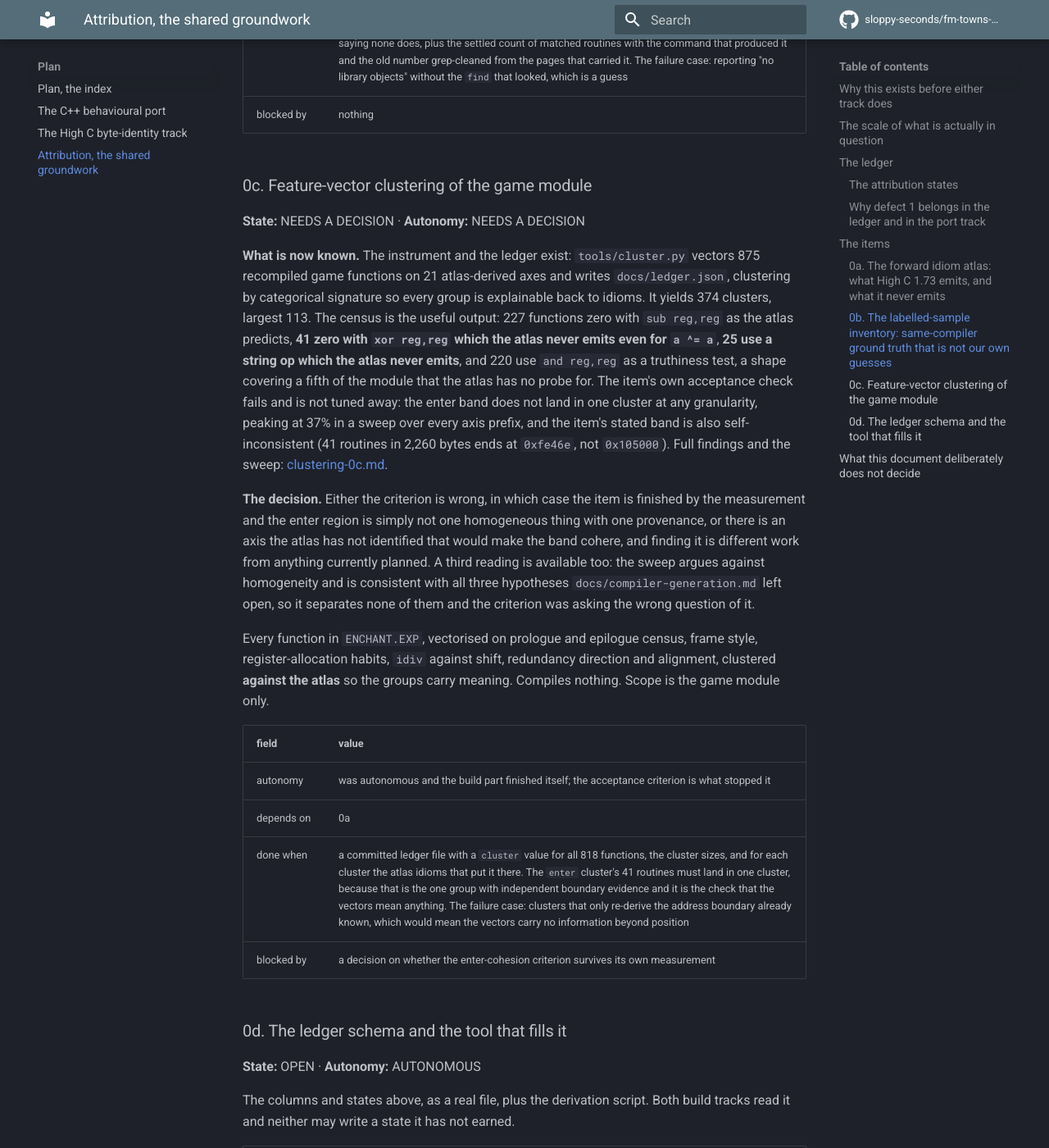
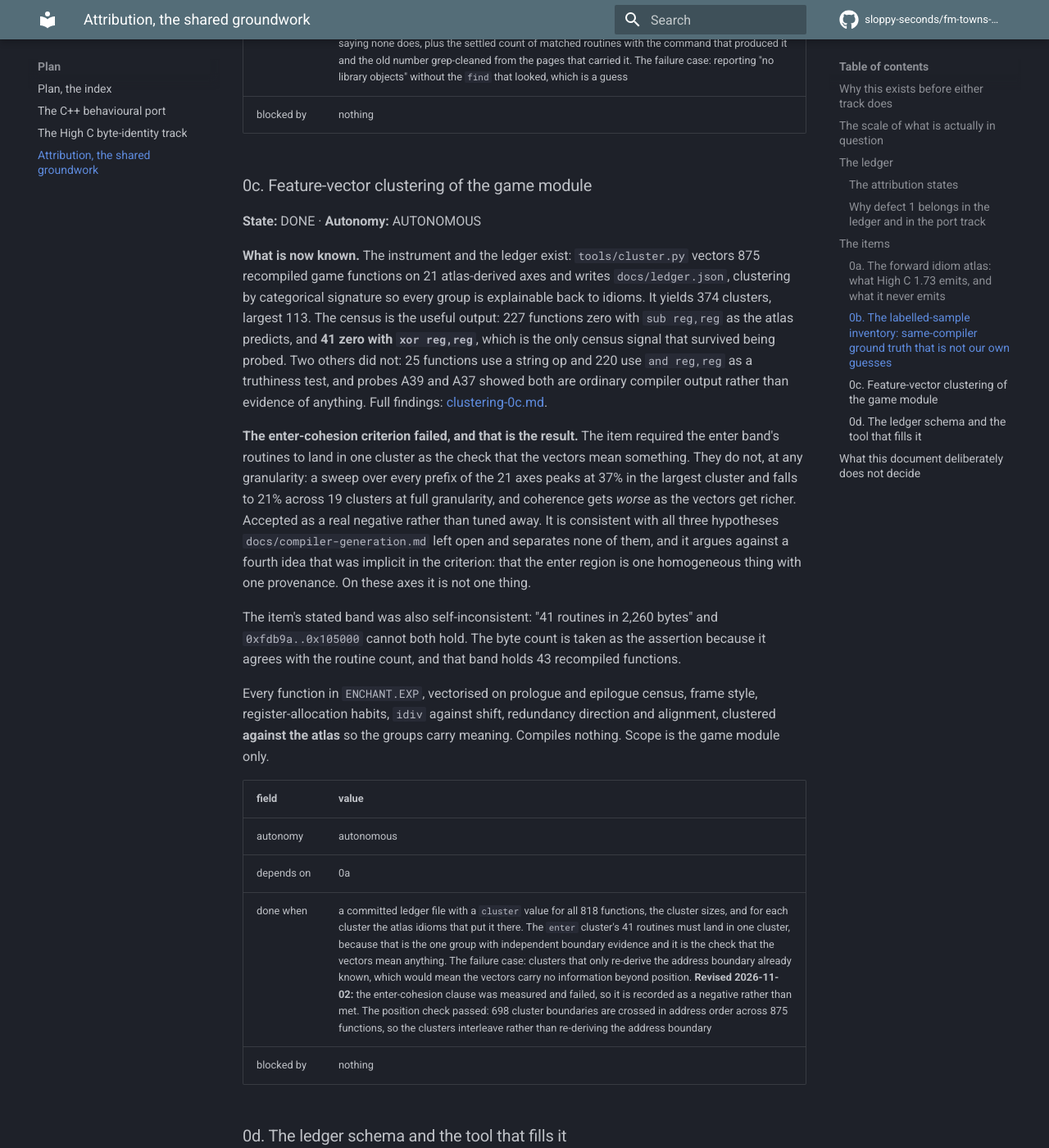
Before and after one commit to sloppy-seconds/fm-towns-ultima, an MkDocs documentation site: the page built from docs/plan-attribution.md, in a window 1280 px wide and 1400 px high, scrolled down 5588 px. Shown: the whole window at 82% size. Built offline with MkDocs 1.6.1 and Material for MkDocs 9.7.7, drawn with Linux system fonts in a browser that asks for light colours; comment, search, counter and statistics services are not loaded; some of the changed text lies outside the part shown.

Commit message:
attribution 0c: the enter-cohesion result is accepted as a negative, and 0d and 12b unblock
Paul's call: accept the measurement rather than hunt for an axis. The enter band does
not cohere at any granularity, the sweep shows coherence falling as axes are added,
and the criterion was asking the region to be one homogeneous thing with one
provenance, which nothing else in the repository supports. Recorded as a negative,
not tuned away.

What it does NOT do is separate the three hypotheses compiler-generation.md left open
(older MetaWare library, different compiler, hand-written assembly). All three would
look like this. Separating them needs the never-emits list pointed at individual
routines, which is hand-asm-positive work and not clustering work.

Also corrected two claims in the 0c summary that the atlas later refuted: 25
functions using a string op and 220 using `and reg,reg` are ordinary compiler output
(A39 and A37), not evidence. Only the 41 xor-zeroing functions survived being probed.

0d and 12b are now startable. Their dependency rows said so in prose but plancheck
could not act on it, which exposed a defect in the tool:

`plancheck --todo` listed every item that DECLARED a dependency, whether or not that
dependency was satisfied. So 0d stayed "held back by item order" with 0c finished, and
so did 4a with 1a finished, and every item depending on any completed prerequisite.
It now resolves the ids and holds an item only when it is still open, declares a
dependency, and at least one of those dependencies is not DONE. A dependency on an
unknown id counts as unmet, because that is a typo and treating it as satisfied would
hide it.

Verified by injection: setting 1a back to OPEN returned 4a to the held list, and
restoring it removed 4a again. Held list went from 17 items to 4, and the four that
remain (2b, 11b, 11c, 12c) each depend on something genuinely unfinished.

```diff
--- a/docs/plan-attribution.md
+++ b/docs/plan-attribution.md
@@ -178,25 +178,27 @@ This item also settles the seven-or-ten count: it produces the definitive list o
 
 ### 0c. Feature-vector clustering of the game module
 
-**State:** NEEDS A DECISION · **Autonomy:** NEEDS A DECISION
+**State:** DONE · **Autonomy:** AUTONOMOUS
 
 **What is now known.** The instrument and the ledger exist: `tools/cluster.py` vectors 875 recompiled game
 functions on 21 atlas-derived axes and writes `docs/ledger.json`, clustering by categorical signature so every
 group is explainable back to idioms. It yields 374 clusters, largest 113. The census is the useful output: 227
-functions zero with `sub reg,reg` as the atlas predicts, **41 zero with `xor reg,reg` which the atlas never
-emits even for `a ^= a`**, **25 use a string op which the atlas never emits**, and 220 use `and reg,reg` as a
-truthiness test, a shape covering a fifth of the module that the atlas has no probe for. The item's own
-acceptance check fails and is not tuned away: the enter band does not land in one cluster at any granularity,
-peaking at 37% in a sweep over every axis prefix, and the item's stated band is also self-inconsistent (41
-routines in 2,260 bytes ends at `0xfe46e`, not `0x105000`). Full findings and the sweep:
-[clustering-0c.md](clustering-0c.md).
+functions zero with `sub reg,reg` as the atlas predicts, and **41 zero with `xor reg,reg`**, which is the only
+census signal that survived being probed. Two others did not: 25 functions use a string op and 220 use
+`and reg,reg` as a truthiness test, and probes A39 and A37 showed both are ordinary compiler output rather
+than evidence of anything. Full findings: [clustering-0c.md](clustering-0c.md).
 
-**The decision.** Either the criterion is wrong, in which case the item is finished by the measurement and the
-enter region is simply not one homogeneous thing with one provenance, or there is an axis the atlas has not
-identified that would make the band cohere, and finding it is different work from anything currently planned.
-A third reading is available too: the sweep argues against homogeneity and is consistent with all three
-hypotheses `docs/compiler-generation.md` left open, so it separates none of them and the criterion was asking
-the wrong question of it.
+**The enter-cohesion criterion failed, and that is the result.** The item required the enter band's routines to
+land in one cluster as the check that the vectors mean something. They do not, at any granularity: a sweep over
+every prefix of the 21 axes peaks at 37% in the largest cluster and falls to 21% across 19 clusters at full
+granularity, and coherence gets *worse* as the vectors get richer. Accepted as a real negative rather than
+tuned away. It is consistent with all three hypotheses `docs/compiler-generation.md` left open and separates
+none of them, and it argues against a fourth idea that was implicit in the criterion: that the enter region is
+one homogeneous thing with one provenance. On these axes it is not one thing.
+
+The item's stated band was also self-inconsistent: "41 routines in 2,260 bytes" and `0xfdb9a..0x105000` cannot
+both hold. The byte count is taken as the assertion because it agrees with the routine count, and that band
+holds 43 recompiled functions.
 
 Every function in `ENCHANT.EXP`, vectorised on prologue and epilogue census, frame style, register-allocation
 habits, `idiv` against shift, redundancy direction and alignment, clustered **against the atlas** so the
@@ -204,10 +206,10 @@ groups carry meaning. Compiles nothing. Scope is the game module only.
 
 | field | value |
 |---|---|
-| autonomy | was autonomous and the build part finished itself; the acceptance criterion is what stopped it |
+| autonomy | autonomous |
 | depends on | 0a |
-| done when | a committed ledger file with a `cluster` value for all 818 functions, the cluster sizes, and for each cluster the atlas idioms that put it there. The `enter` cluster's 41 routines must land in one cluster, because that is the one group with independent boundary evidence and it is the check that the vectors mean anything. The failure case: clusters that only re-derive the address boundary already known, which would mean the vectors carry no information beyond position |
-| blocked by | a decision on whether the enter-cohesion criterion survives its own measurement |
+| done when | a committed ledger file with a `cluster` value for all 818 functions, the cluster sizes, and for each cluster the atlas idioms that put it there. The `enter` cluster's 41 routines must land in one cluster, because that is the one group with independent boundary evidence and it is the check that the vectors mean anything. The failure case: clusters that only re-derive the address boundary already known, which would mean the vectors carry no information beyond position. **Revised 2026-11-02:** the enter-cohesion clause was measured and failed, so it is recorded as a negative rather than met. The position check passed: 698 cluster boundaries are crossed in address order across 875 functions, so the clusters interleave rather than re-deriving the address boundary |
+| blocked by | nothing |
 
 ### 0d. The ledger schema and the tool that fills it
 
@@ -218,10 +220,10 @@ neither may write a state it has not earned.
 
 | field | value |
 |---|---|
-| autonomy | autonomous |
-| depends on | 0c |
+| autonomy | autonomous. It builds on 0c, which is done |
+| depends on | nothing. 0c is finished, so the dependency is discharged and this is startable |
 | done when | a generated ledger covering all 818 game functions with every column populated or explicitly `n-a`, a `verify.js` assertion that no row carries `hand-asm-positive` without a quoted excluding idiom, and a count of rows still `unattributed` reported in the open. The failure case: a ledger where every row has a state and none of them has evidence attached, which is the confident sentence with no command behind it |
-| blocked by | 0c |
+| blocked by | nothing |
 
 ## What this document deliberately does not decide
 
```
Also changed, not shown: docs/clustering-0c.md (+15 -4 lines), docs/overnight-findings.md (+6 -1 lines), docs/plan-recomp.md (+15 -4 lines), 1 other file.
